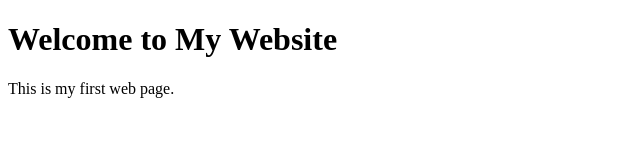
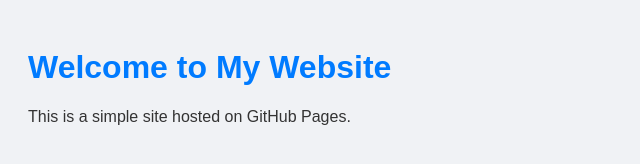
Before and after one commit to Virgoc/My-website-, a plain HTML site: page index.html in a window 1280 px wide. Shown: the whole page, without its empty margins (0-640 px from the left). Drawn offline with Linux system fonts and the light colour scheme.

Commit message:
index.html

```diff
--- a/index.html
+++ b/index.html
@@ -1,10 +1,13 @@
 <!DOCTYPE html>
-<html>
+<html lang="en">
 <head>
-    <title>My First Website</title>
+  <meta charset="UTF-8" />
+  <meta name="viewport" content="width=device-width, initial-scale=1.0" />
+  <title>My Website</title>
+  <link rel="stylesheet" href="styles.css" />
 </head>
 <body>
-    <h1>Welcome to My Website</h1>
-    <p>This is my first web page.</p>
+  <h1>Welcome to My Website</h1>
+  <p>This is a simple site hosted on GitHub Pages.</p>
 </body>
 </html>
```
